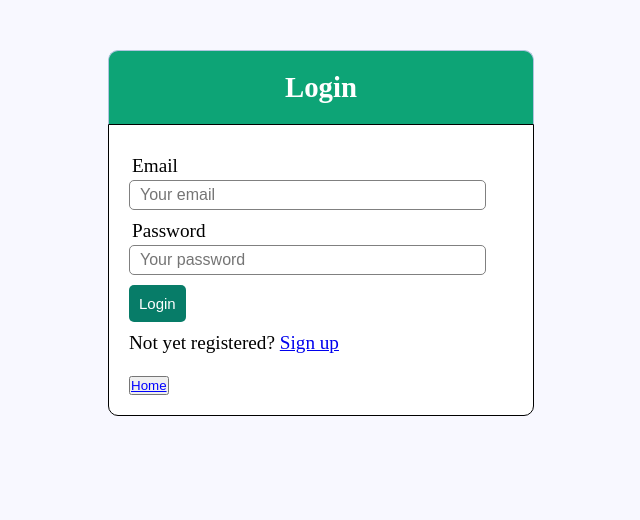
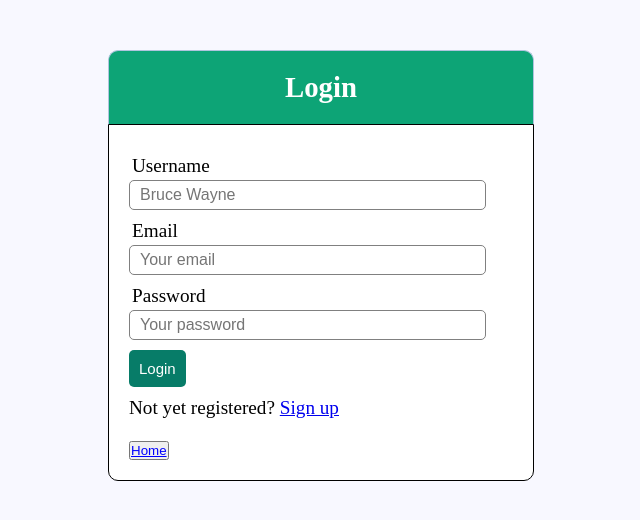
Before and after one commit to Madhu5A3/WT-LAB-INTERNAL_2, a PHP site: page /login.php in a window 1280 px wide. Shown: the top 520 px of the page, without its empty margins (319-959 px from the left). Run offline with PHP 8.4, Linux system fonts and the light colour scheme.

Commit message:
Update login.php

```diff
--- a/project1/login.php
+++ b/project1/login.php
@@ -3,14 +3,16 @@
 include ('server.php');
 session_start();
 		if (isset($_POST['Login'])) {
-			$username = $_POST['email'];
+			$username = $_POST['username'];
+			$email = $_POST['email'];
 			$password = $_POST['password'];
 			$password = md5($password);
-		    $qry = "SELECT * FROM user_table WHERE `email` = '$email' AND `password`='$password';";
+		    $qry = "SELECT * FROM user_data WHERE `username` = '$username' AND `email` = '$email' AND `password`='$password';";
 			$sql = mysqli_query($db,$qry);
-			if(mysqli_num_rows($sql)>0) {
+			if(!$qry || mysqli_num_rows($sql)>0) {
     			$row=mysqli_fetch_assoc($sql);
-    			//$_SESSION['uid'] = $row['uid'];
+				//$_SESSION['uid'] = $row['uid'];
+				$_SESSION['username'] = $row['username'];
     			$_SESSION['email'] = $row['email'];
     			$_SESSION['password'] = $row['password'];
 
@@ -31,6 +33,10 @@ session_start();
 	</div>
 	<form method="post" action="">
 		<div class="input_group">
+			<label>Username</label>
+			<input type="text" name="username" placeholder="Bruce Wayne">
+		</div>
+		<div class="input_group">
 			<label>Email</label>
 			<input type="text" name="email" placeholder="Your email">
 		</div>
@@ -39,7 +45,7 @@ session_start();
 			<input type="password" name="password" placeholder="Your password">
 		</div>
 		<div class="input_group">
-			<button type="submit" name="Login" class="btn">Login</button>
+			<button type="submit" name="Login" class="btn"><a style="text-decoration:none;color:white;" href="index.php">Login</a></button>
 		</div>
 		<p>
 			Not yet registered? <a href="register.php">Sign up</a>
```
